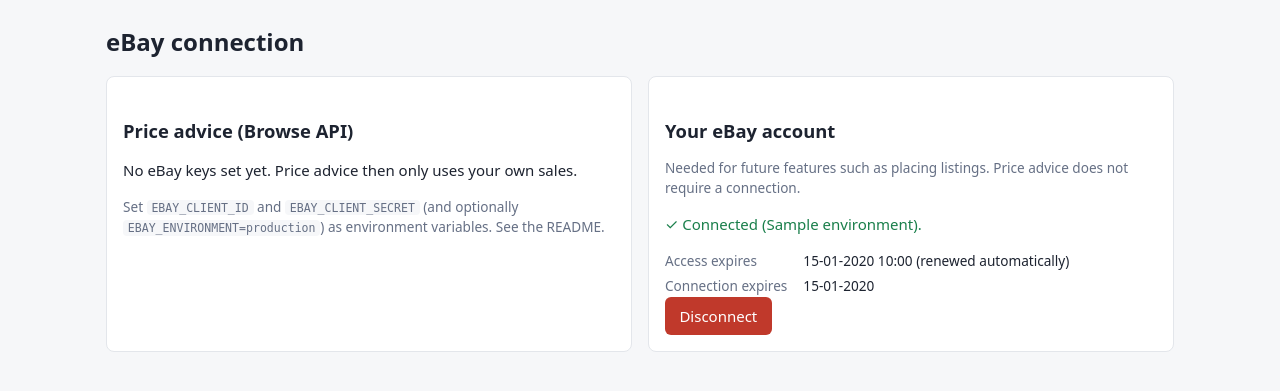
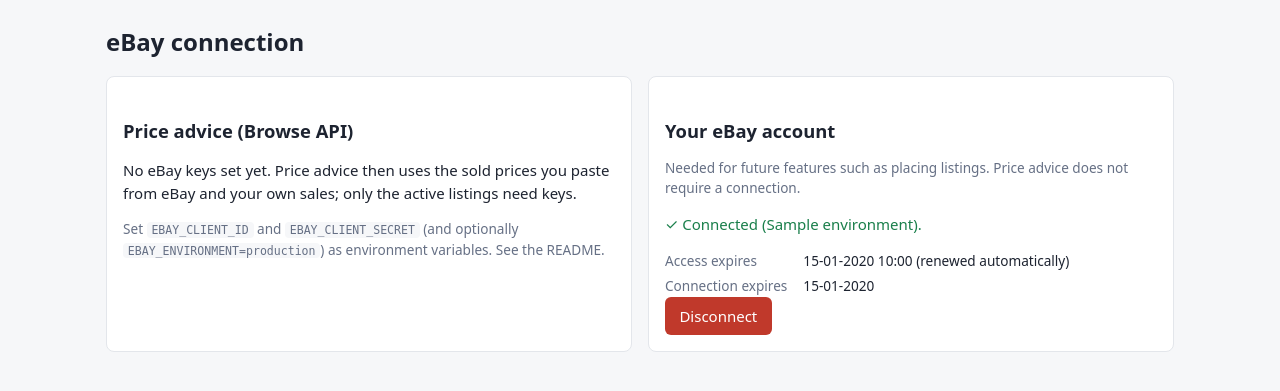
Before and after one commit to Cak3IsLov3/Card-Flip-Desk, a Django app: template templates/ebay/connection.html in a window 1280 px wide. Shown: the part 48-439 px from the top of the page. Run offline with Django 5.2, Linux system fonts and the light colour scheme; the template is opened without the code that fills it: most values are stand-ins (such as "Sample title", 1, 10 or a date in 2020).

Commit message:
Add an eBay connection screenshot and update its no-keys text
The eBay page said price advice only uses your own sales without keys;
it now also mentions the pasted sold prices.

Co-Authored-By: Claude Opus 5.5 <noreply@anthropic.com>

```diff
--- a/templates/ebay/connection.html
+++ b/templates/ebay/connection.html
@@ -9,7 +9,7 @@
       <p class="good">✓ Application keys set ({{ client.environment }}, {{ marketplace }}).</p>
       <p class="small muted">{{ calls_today }} of {{ budget }} calls used today. Responses are kept for a few hours, so you do not burn through the budget.</p>
     {% else %}
-      <p>No eBay keys set yet. Price advice then only uses your own sales.</p>
+      <p>No eBay keys set yet. Price advice then uses the sold prices you paste from eBay and your own sales; only the active listings need keys.</p>
       <p class="small muted">Set <code>EBAY_CLIENT_ID</code> and <code>EBAY_CLIENT_SECRET</code> (and optionally <code>EBAY_ENVIRONMENT=production</code>) as environment variables. See the README.</p>
     {% endif %}
     {% if client.environment == "sandbox" %}
```
Also changed, not shown: README.md, 1 other file.
